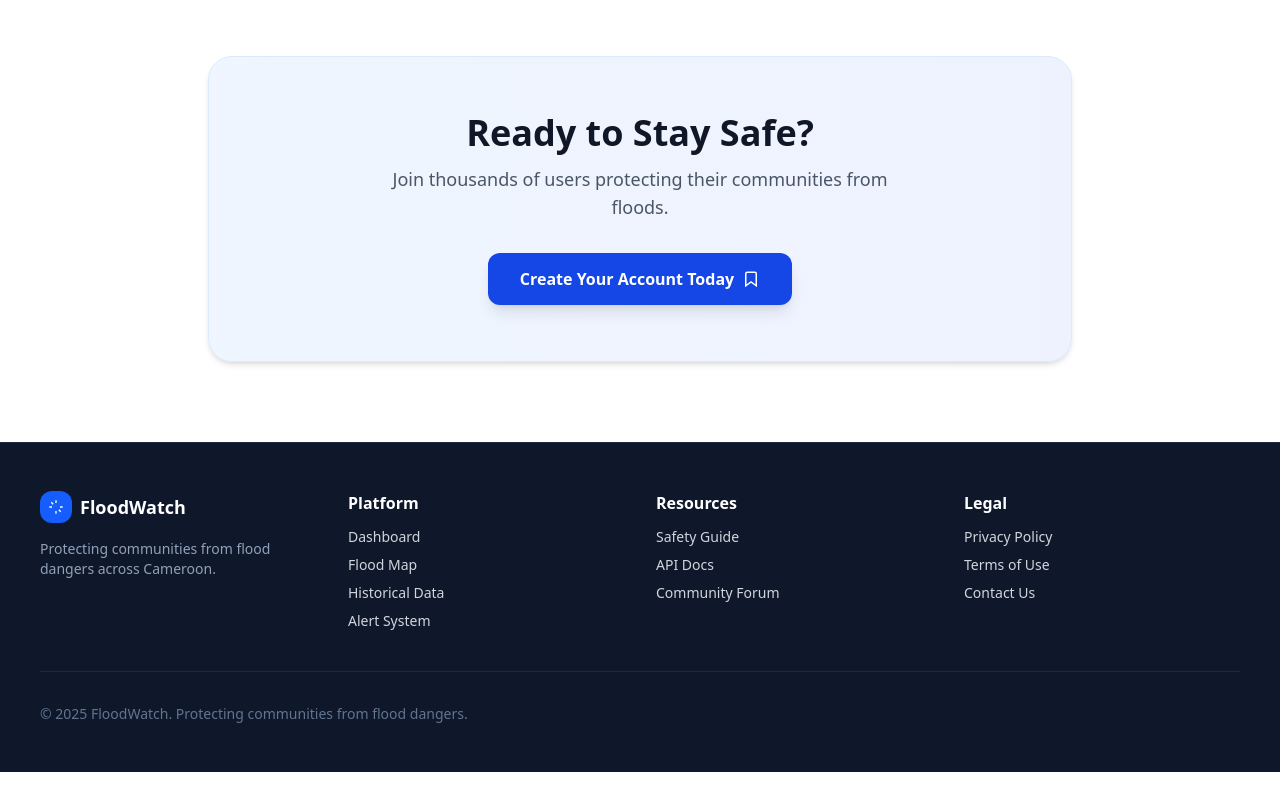
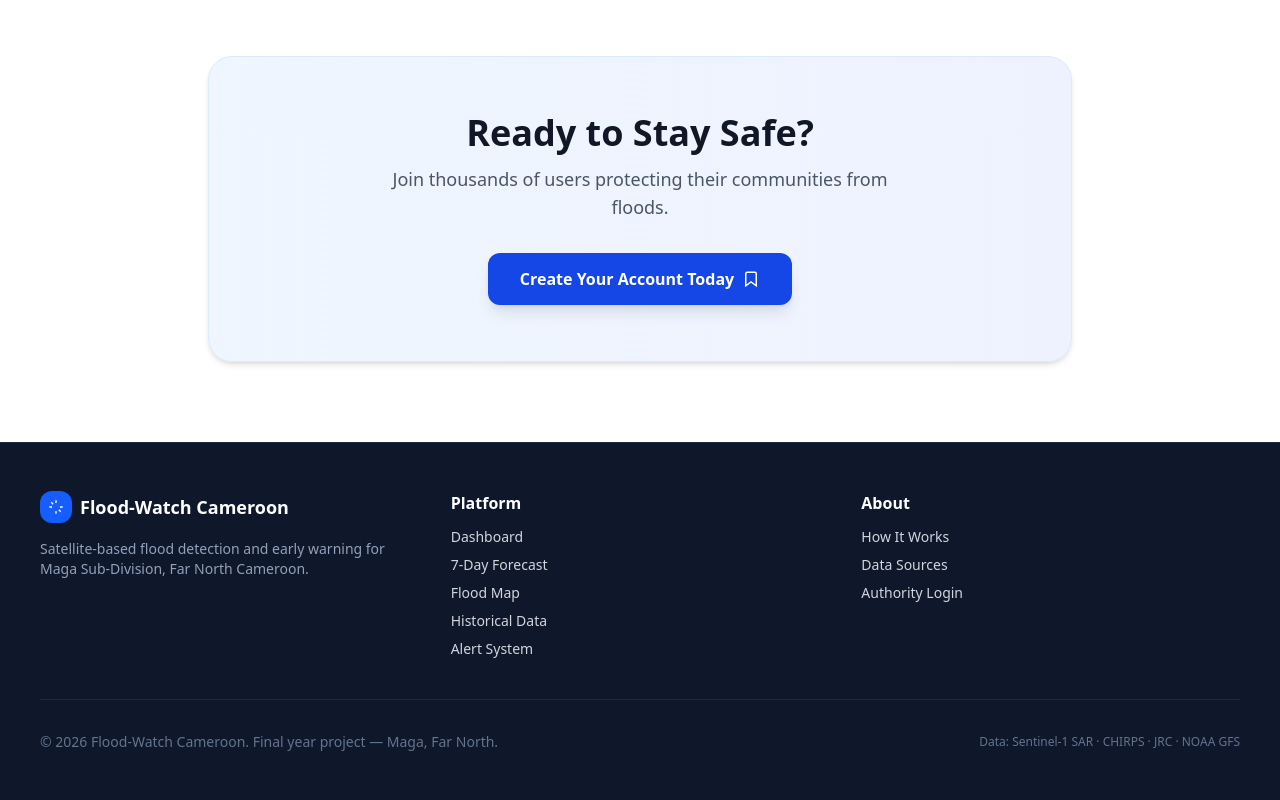
Before and after one commit to BELLAHLOVETTE/flood-detection-frontend, a Next.js app: page / in a window 1280 px wide. Shown: the part 1649-2449 px from the top of the page. Before the commit the page ends 2421 px from the top, so only its background shows below. Built offline with nearby package versions, Linux system fonts and the light colour scheme; no server answers.

Commit message:
Clean dead footer links, fix year and branding

```diff
--- a/src/app/page.tsx
+++ b/src/app/page.tsx
@@ -188,44 +188,43 @@ export default function LandingPage() {
       {/* Footer */}
       <footer className="bg-slate-900 text-gray-300 border-t border-slate-800">
         <div className="max-w-7xl mx-auto px-4 sm:px-6 lg:px-10 py-12">
-          <div className="grid grid-cols-2 md:grid-cols-4 gap-8 pb-10 border-b border-slate-800">
+          <div className="grid grid-cols-2 md:grid-cols-3 gap-8 pb-10 border-b border-slate-800">
             <div>
               <div className="flex items-center gap-2 mb-4">
                 <div className="w-8 h-8 bg-blue-600 rounded-lg flex items-center justify-center">
                   <svg xmlns="http://www.w3.org/2000/svg" width="16" height="16" viewBox="0 0 24 24" fill="none" stroke="currentColor" strokeWidth="2" className="text-white"><path d="M12 2v4M12 18v4M4.93 4.93l2.83 2.83M16.24 16.24l2.83 2.83M2 12h4M18 12h4" /></svg>
                 </div>
-                <span className="text-white font-bold text-lg">FloodWatch</span>
+                <span className="text-white font-bold text-lg">Flood-Watch Cameroon</span>
               </div>
-              <p className="text-sm text-slate-400">Protecting communities from flood dangers across Cameroon.</p>
+              <p className="text-sm text-slate-400">
+                Satellite-based flood detection and early warning for Maga
+                Sub-Division, Far North Cameroon.
+              </p>
             </div>
             <div>
               <h4 className="text-white font-semibold mb-3">Platform</h4>
               <ul className="space-y-2 text-sm">
                 <li><Link href="/dashboard" className="hover:text-blue-400 transition">Dashboard</Link></li>
+                <li><Link href="/forecast" className="hover:text-blue-400 transition">7-Day Forecast</Link></li>
                 <li><Link href="/map" className="hover:text-blue-400 transition">Flood Map</Link></li>
                 <li><Link href="/history" className="hover:text-blue-400 transition">Historical Data</Link></li>
                 <li><Link href="/alerts" className="hover:text-blue-400 transition">Alert System</Link></li>
               </ul>
             </div>
             <div>
-              <h4 className="text-white font-semibold mb-3">Resources</h4>
+              <h4 className="text-white font-semibold mb-3">About</h4>
               <ul className="space-y-2 text-sm">
-                <li><Link href="/safety-guide" className="hover:text-blue-400 transition">Safety Guide</Link></li>
-                <li><Link href="/api-docs" className="hover:text-blue-400 transition">API Docs</Link></li>
-                <li><Link href="/community" className="hover:text-blue-400 transition">Community Forum</Link></li>
-              </ul>
-            </div>
-            <div>
-              <h4 className="text-white font-semibold mb-3">Legal</h4>
-              <ul className="space-y-2 text-sm">
-                <li><Link href="/privacy" className="hover:text-blue-400 transition">Privacy Policy</Link></li>
-                <li><Link href="/terms" className="hover:text-blue-400 transition">Terms of Use</Link></li>
-                <li><Link href="/contact" className="hover:text-blue-400 transition">Contact Us</Link></li>
+                <li><Link href="/about" className="hover:text-blue-400 transition">How It Works</Link></li>
+                <li><Link href="/about" className="hover:text-blue-400 transition">Data Sources</Link></li>
+                <li><Link href="/login" className="hover:text-blue-400 transition">Authority Login</Link></li>
               </ul>
             </div>
           </div>
           <div className="flex flex-col md:flex-row justify-between items-center gap-4 pt-8 text-sm text-slate-500">
-            <div>© 2025 FloodWatch. Protecting communities from flood dangers.</div>
+            <div>© 2026 Flood-Watch Cameroon. Final year project — Maga, Far North.</div>
+            <div className="text-xs">
+              Data: Sentinel-1 SAR · CHIRPS · JRC · NOAA GFS
+            </div>
           </div>
         </div>
       </footer>
```
